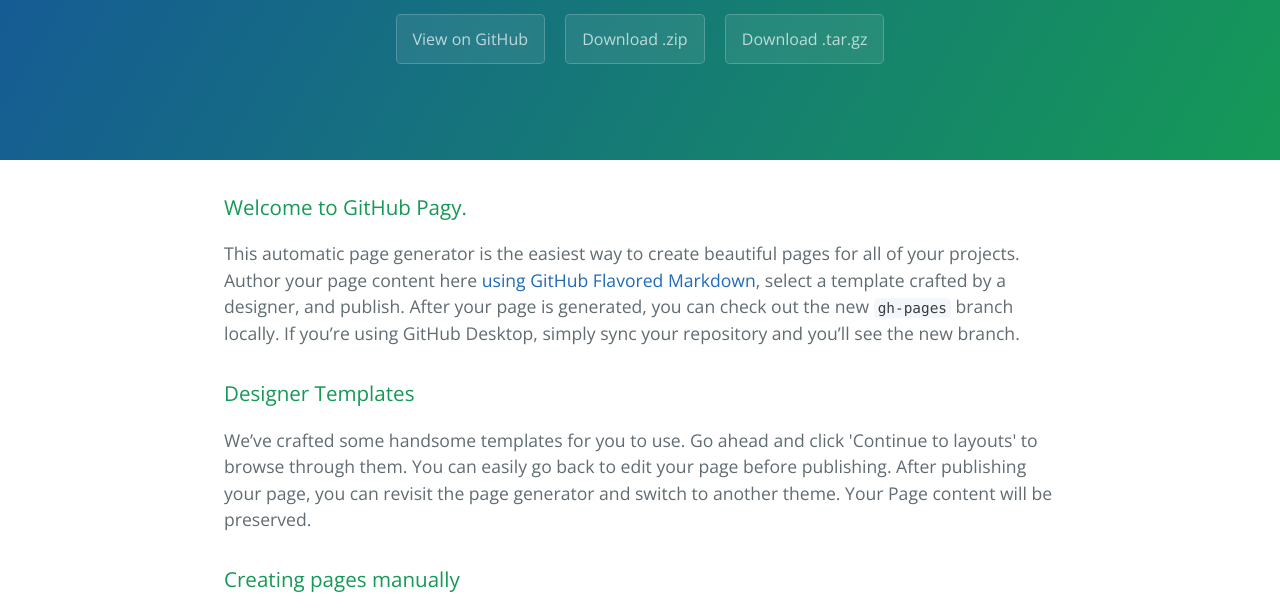
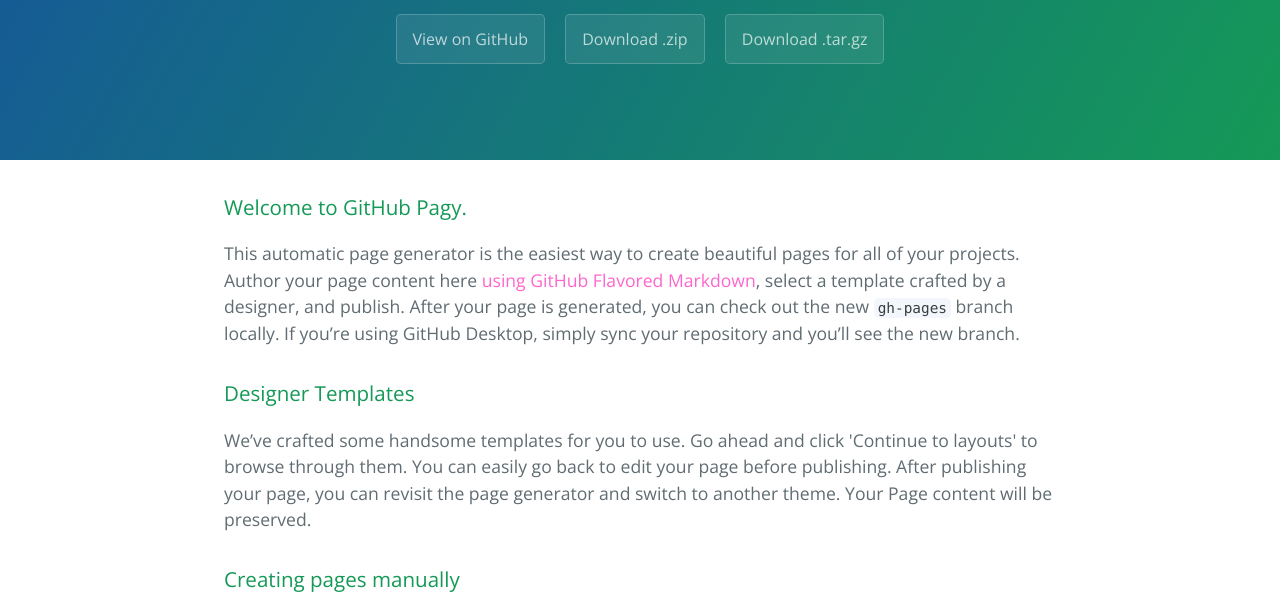
Before and after one commit to sachin531/firstone, a plain HTML site: page index.html in a window 1280 px wide. Shown: the part 176-786 px from the top of the page. Drawn offline with nearby package versions, Linux system fonts and the light colour scheme.

Commit message:
Update stylesheet.css

```diff
--- a/stylesheets/stylesheet.css
+++ b/stylesheets/stylesheet.css
@@ -10,7 +10,7 @@ body {
   color: #606c71; }
 
 a {
-  color: #1e6bb8;
+  color: #ff66cc;
   text-decoration: none; }
   a:hover {
     text-decoration: underline; }
```
